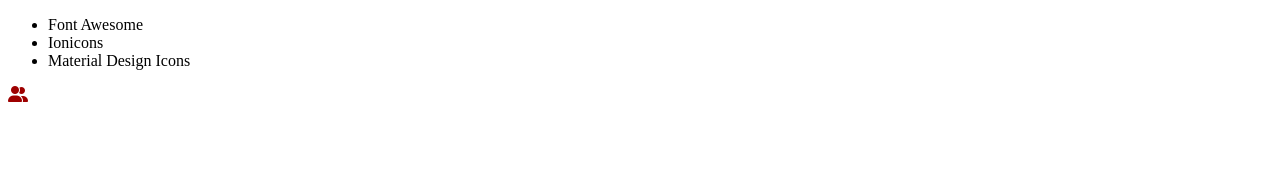
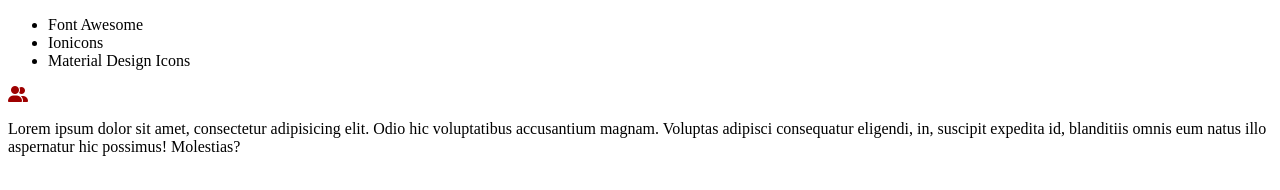
Before and after one commit to MSaqibNazir/Learning-CSS, a plain HTML site: page fonticons.html in a window 1280 px wide. Drawn offline with Linux system fonts and the light colour scheme.

Commit message:
Learning CSS part2 font Icons

```diff
--- a/fonticons.html
+++ b/fonticons.html
@@ -15,5 +15,11 @@
     </ul>
 
     <i class="fa-solid fa-user-group" style="color: #9e0000"></i>
+    <p>
+      Lorem ipsum dolor sit amet, consectetur adipisicing elit. Odio hic
+      voluptatibus accusantium magnam. Voluptas adipisci consequatur eligendi,
+      in, suscipit expedita id, blanditiis omnis eum natus illo aspernatur hic
+      possimus! Molestias?
+    </p>
   </body>
 </html>
```
